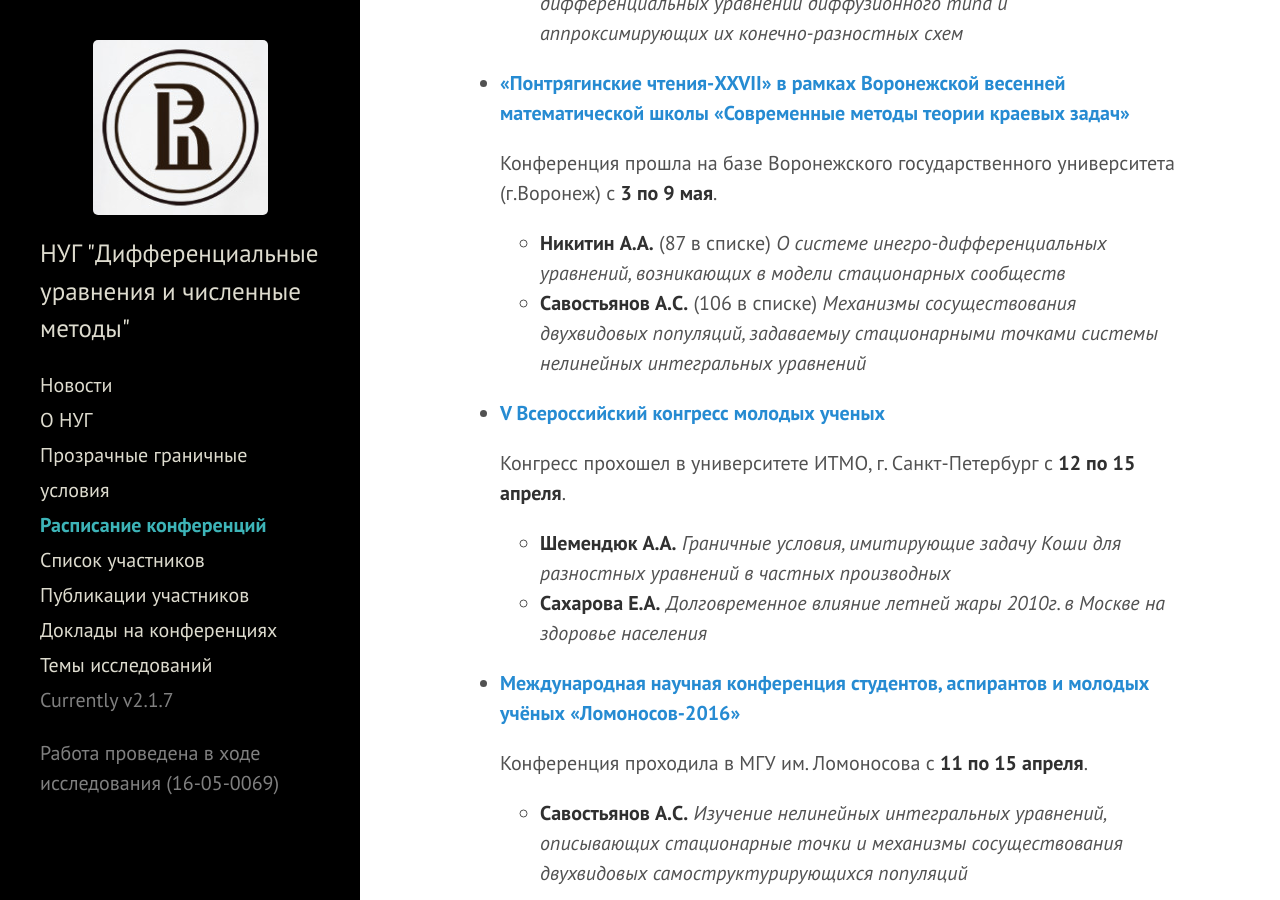
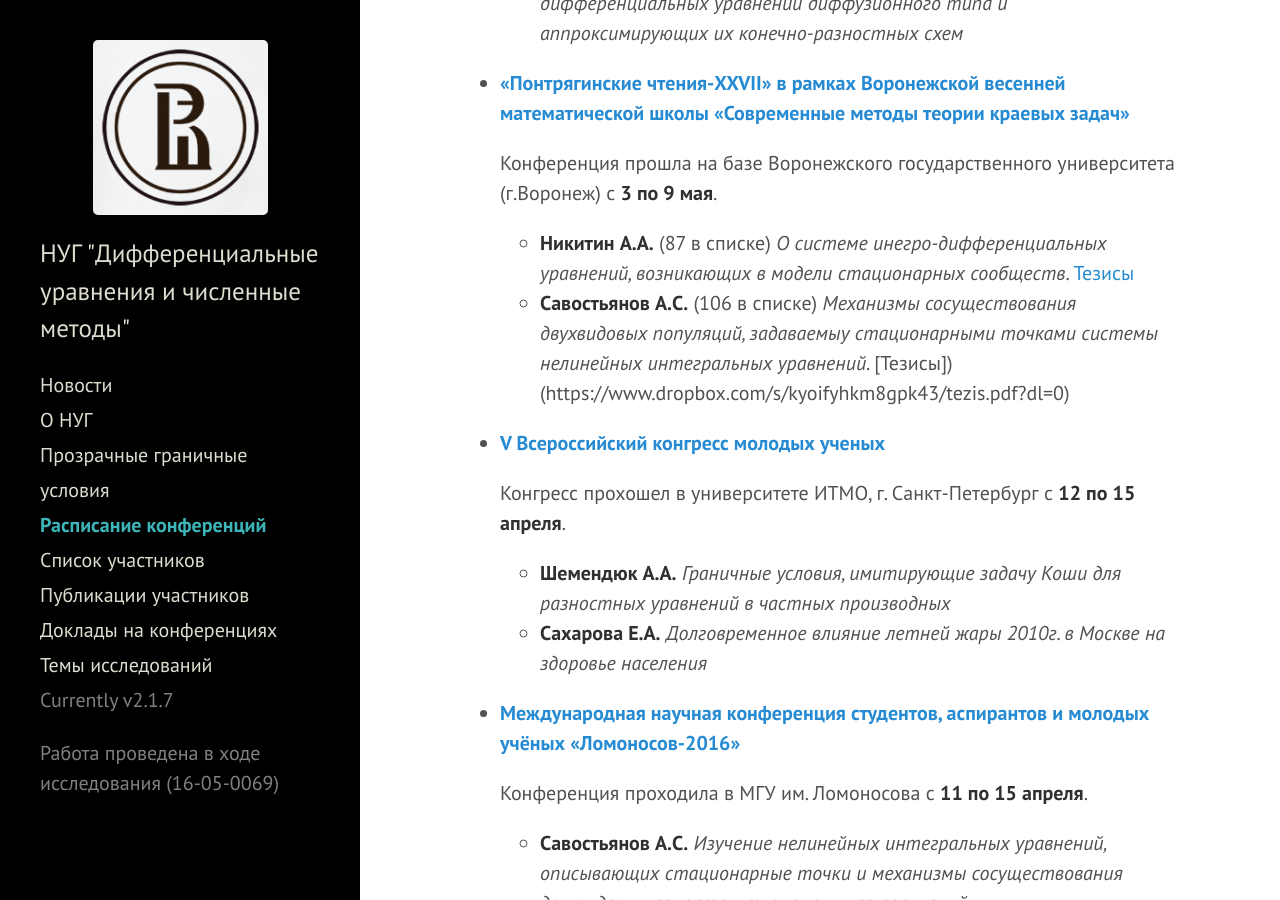
Before and after one commit to hsemmsg/hsemmsg.github.io, a Jekyll site: the page built from conferences.md, in a window 1280 px wide and 900 px high, scrolled down 1145 px. Built offline with Jekyll 4.4.1, drawn with Linux system fonts in a browser that asks for light colours; comment, search, counter and statistics services are not loaded.

Commit message:
First try

```diff
--- a/conferences.md
+++ b/conferences.md
@@ -27,8 +27,8 @@ permalink: schedule/
 
   Конференция прошла на базе Воронежского государственного университета (г.Воронеж) с **3 по 9 мая**.
 
-	* **Никитин А.А.** (87 в списке) _О системе инегро-дифференциальных уравнений, возникающих в модели стационарных сообществ_
-	* **Савостьянов А.С.** (106 в списке) _Механизмы сосуществования двухвидовых популяций, задаваемыу стационарными точками системы нелинейных интегральных уравнений_
+	* **Никитин А.А.** (87 в списке) _О системе инегро-дифференциальных уравнений, возникающих в модели стационарных сообществ_. [Тезисы](https://www.dropbox.com/s/aw4nzrs4hzs0xjg/Kalistratova_Nikitin_article_DAN.pdf?dl=0)
+	* **Савостьянов А.С.** (106 в списке) _Механизмы сосуществования двухвидовых популяций, задаваемыу стационарными точками системы нелинейных интегральных уравнений_. [Тезисы])(https://www.dropbox.com/s/kyoifyhkm8gpk43/tezis.pdf?dl=0)
 
 
 * **[V Всероссийский конгресс молодых ученых](http://kmu.ifmo.ru/)**
```
